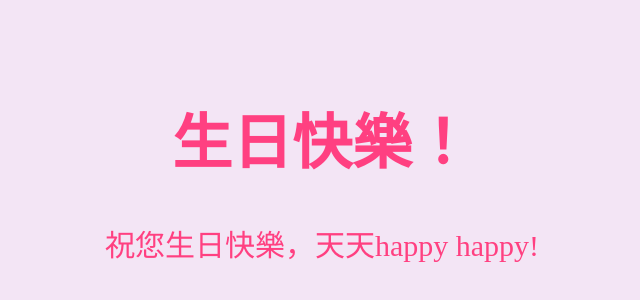
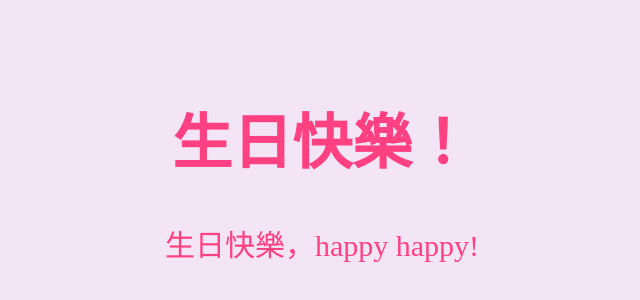
Before and after one commit to FallenConfidence/birth, a plain HTML site: page index.html in a window 1280 px wide. Shown: the part 226-526 px from the top of the page, without its empty margins (318-958 px from the left). Drawn offline with Linux system fonts and the light colour scheme.

Commit message:
Update index.html

```diff
--- a/index.html
+++ b/index.html
@@ -26,7 +26,7 @@
 <body>
     <div class="message">
         <h1>生日快樂！</h1>
-        <p id="birthdayWish">祝您生日快樂，天天happy happy!</p>
+        <p id="birthdayWish">生日快樂，happy happy!</p>
     </div>
 
     <script>
```
